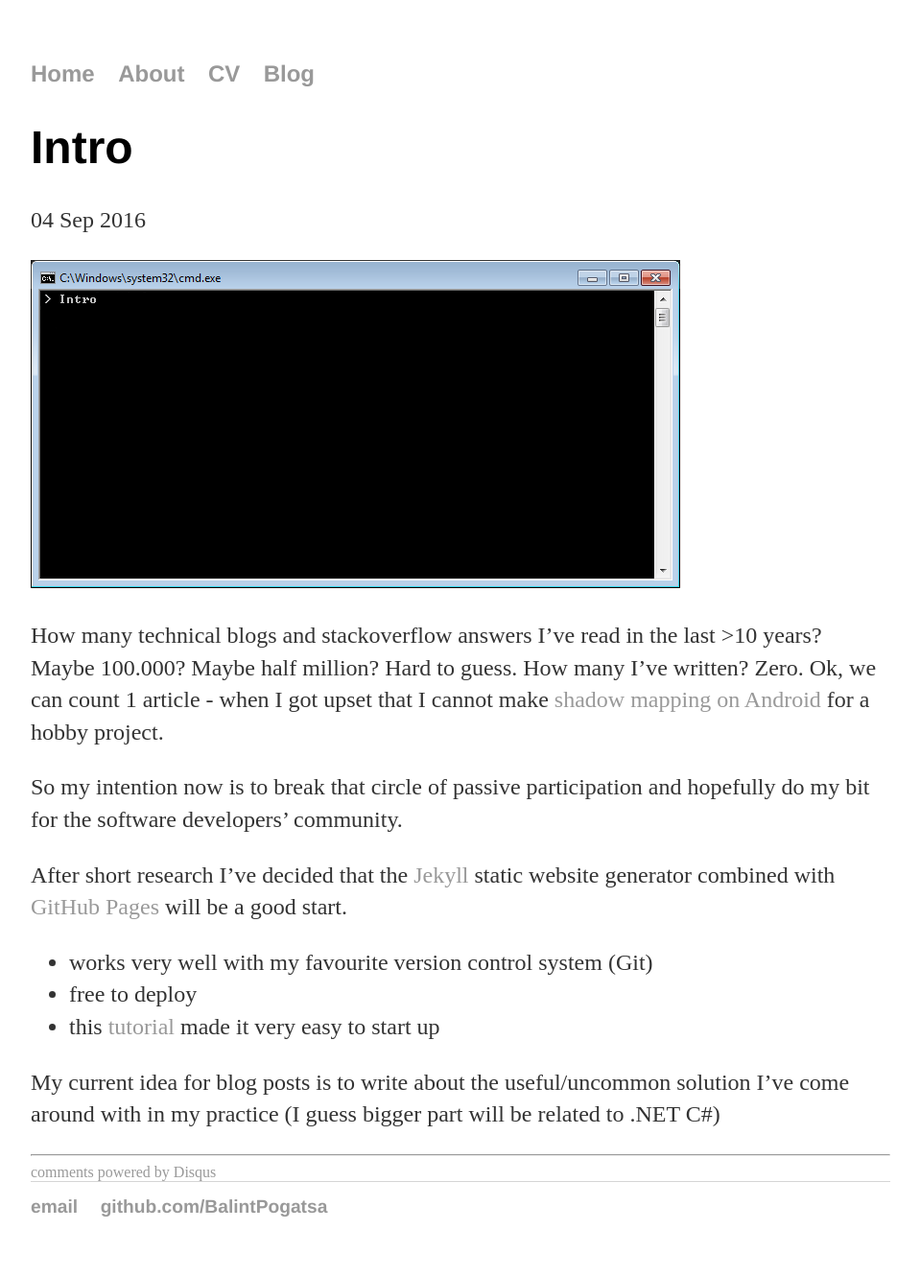
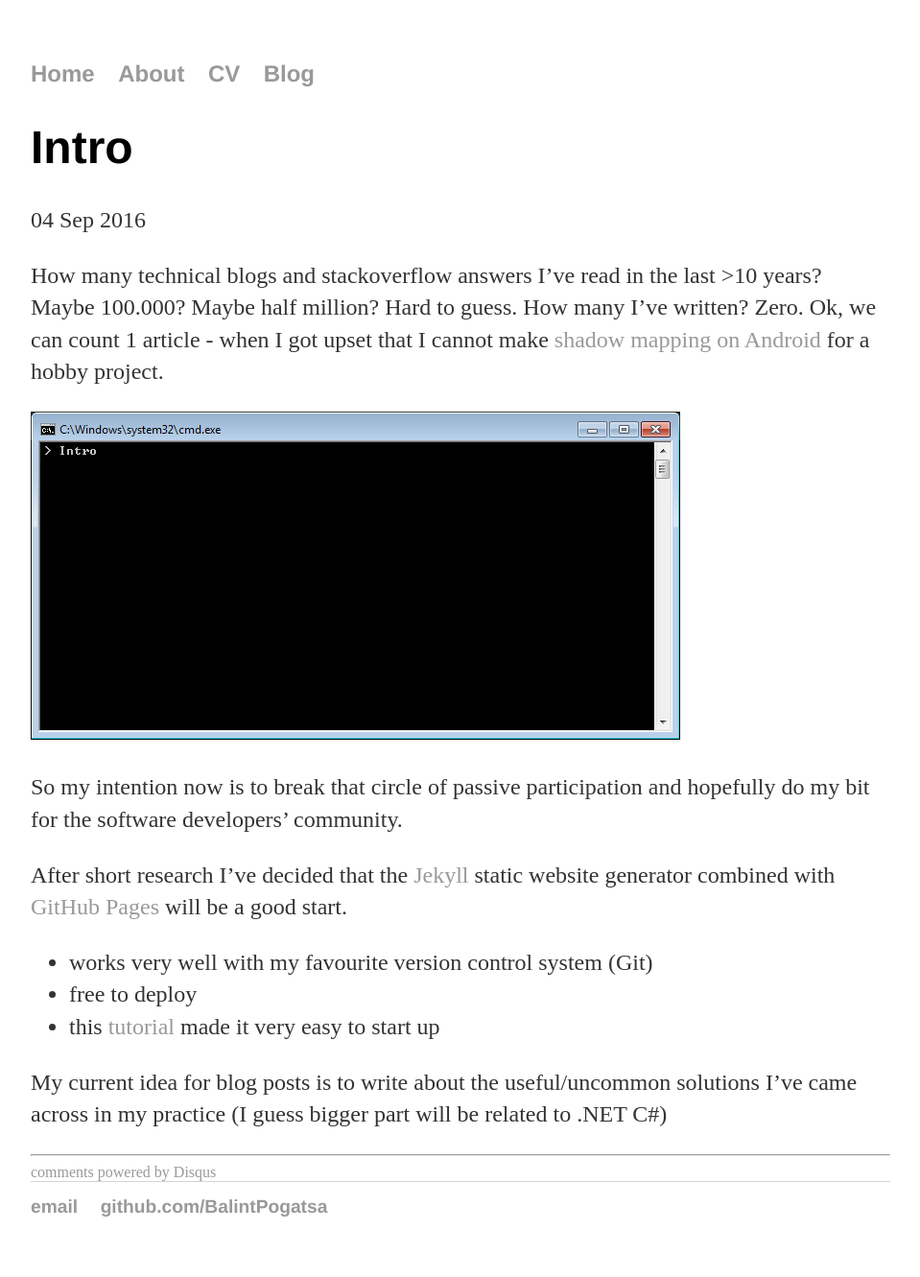
Before and after one commit to BalintPogatsa/BalintPogatsa.github.io, a Jekyll site: the page built from _posts/2016-09-04-intro.md, in a window 1280 px wide. Shown: the whole page at 96% size, without its empty margins (160-1119 px from the left). Built offline with Jekyll 4.4.1, drawn with Linux system fonts in a browser that asks for light colours; comment, search, counter and statistics services are not loaded.

Commit message:
no message

```diff
--- a/_posts/2016-09-04-intro.md
+++ b/_posts/2016-09-04-intro.md
@@ -4,12 +4,12 @@ title: Intro
 date: 2016-09-04
 ---
 
-![alt text](https://github.com/BalintPogatsa/BalintPogatsa.github.io/raw/master/img/Intro.png "Intro Prompt")
-
 How many technical blogs and stackoverflow answers I've read in the last >10 years?
 Maybe 100.000? Maybe half million? Hard to guess.
 How many I've written? Zero.
 Ok, we can count 1 article - when I got upset that I cannot make [shadow mapping on Android](http://www.codeproject.com/Articles/822380/Shadow-Mapping-with-Android-OpenGL-ES) for a hobby project.
+
+![alt text](https://github.com/BalintPogatsa/BalintPogatsa.github.io/raw/master/img/Intro.png "Intro Prompt")
 
 So my intention now is to break that circle of passive participation and hopefully do my bit for the software developers' community.
 
@@ -19,4 +19,4 @@ After short research I've decided that the [Jekyll](http://jekyllrb.com) static
 - free to deploy
 - this [tutorial](http://jmcglone.com/guides/github-pages/) made it very easy to start up
 
-My current idea for blog posts is to write about the useful/uncommon solution I've come around with in my practice (I guess bigger part will be related to .NET C#)
+My current idea for blog posts is to write about the useful/uncommon solutions I've came across in my practice (I guess bigger part will be related to .NET C#)
```
